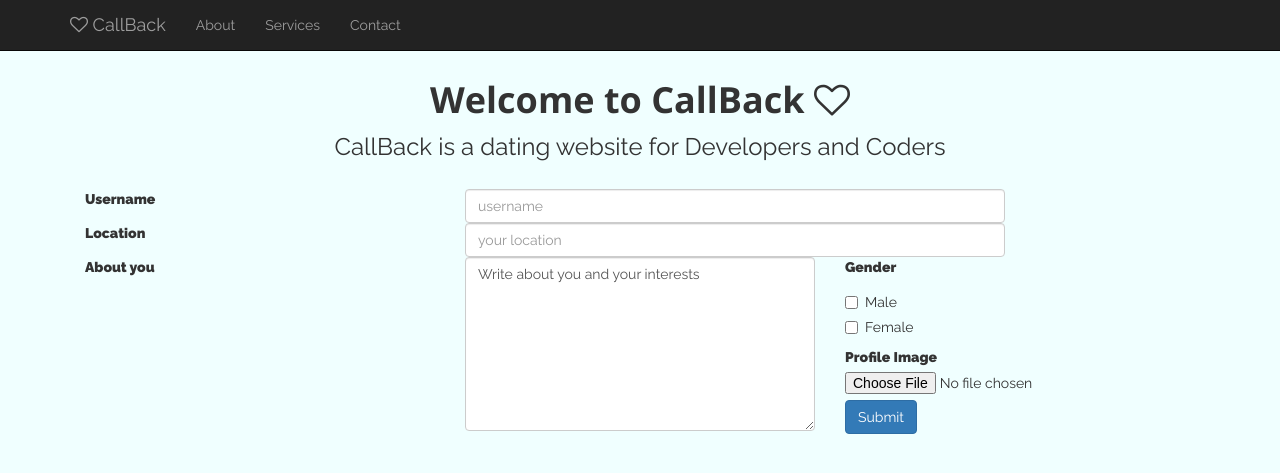
After one commit to Tommy-B-Git/tb-project, a Flask app: page /users/new in a window 1280 px wide. The commit adds this page. Shown: the top 473 px of the page. Run offline with Flask 2, Linux system fonts and the light colour scheme; some libraries are stand-ins or nearby versions.

Commit message:
Added new temps for create profile page and message flash

```diff
--- a/templates/createSee.html
+++ b/templates/createSee.html
@@ -1,5 +1,7 @@
 <div class="row">
-  <h1>{{ msg }}</h1>
+  <div class="container">
+  <div class="alert alert-success" role="alert">{{ msg }}</div>
+  </div>
   <div class="col-md-6">
     <div class="well">
       <h2 class="text-center">Your Profile</h2>
--- /dev/null
+++ b/templates/newProfForm.html
@@ -0,0 +1,69 @@
+
+
+
+
+
+<!-- Form Name -->
+<form>
+<!-- Text input-->
+<div class="form-group">
+  <label class="col-md-4 control-label" for="textinput">Username</label>
+  <div class="col-md-6">
+  <input id="textinput" name="textinput" type="text" placeholder="username" class="form-control input-md" required="">
+
+  </div>
+</div>
+
+<!-- Text input-->
+<div class="form-group">
+  <label class="col-md-4 control-label" for="location">Location</label>
+  <div class="col-md-6">
+  <input id="location" name="location" type="text" placeholder="your location" class="form-control input-md" required="">
+
+  </div>
+</div>
+
+<!-- Textarea -->
+<div class="form-group">
+  <label class="col-md-4 control-label" for="bio">About you</label>
+  <div class="col-md-4">
+    <textarea rows="8" class="form-control" id="bio" name="bio">Write about you and your interests</textarea>
+  </div>
+</div>
+
+<!-- Multiple Checkboxes -->
+<div class="form-group">
+  <label class="col-md-4 control-label" for="checkboxes">Gender</label>
+  <div class="col-md-4">
+  <div class="checkbox">
+    <label for="checkboxes-0">
+      <input type="checkbox" name="checkboxes" id="checkboxes-0" value="1">
+      Male
+    </label>
+  </div>
+  <div class="checkbox">
+    <label for="checkboxes-1">
+      <input type="checkbox" name="checkboxes" id="checkboxes-1" value="2">
+      Female
+    </label>
+  </div>
+  </div>
+</div>
+
+<!-- File Button -->
+<div class="form-group">
+  <label class="col-md-4 control-label" for="prof_img">Profile Image</label>
+  <div class="col-md-4">
+    <input id="prof_img" name="prof_img" class="input-file" type="file">
+  </div>
+</div>
+
+<!-- Button -->
+<div class="form-group">
+  <label class="col-md-4 control-label" for="submit_profile"></label>
+  <div class="col-md-4">
+    <button id="submit_profile" name="submit_profile" class="btn btn-primary">Submit</button>
+  </div>
+</div>
+
+</form>
--- /dev/null
+++ b/templates/newProfile.html
@@ -0,0 +1,25 @@
+<!doctype html>
+<html>
+  <head>
+    <title>CallBack | Create Profile</title>
+    {% include 'head.html' %}
+  </head>
+
+  <body>
+    {% include 'navigation.html' %}
+    <!-- start of form container-->
+    <div class="container">
+      <div class="row">
+        <div class="col-md-8 col-md-offset-2">
+          <h1 class="appHeaders text-center">Welcome to CallBack <i class="fa fa-heart-o" aria-hidden="true"></i></h1>
+          <p class="text-center bigText">CallBack is a dating website for
+          Developers and Coders</p>
+        </div>
+      </div> <!-- end row -->
+    </div> <!-- end container -->
+    <div class="container">{% include 'newProfForm.html' %}</div>
+  </body>
+  <script src="https://ajax.googleapis.com/ajax/libs/jquery/3.1.0/jquery.min.js"></script>
+  <script src="{{ url_for('static', filename='js/bootstrap.min.js') }}"></script>
+  <script src="{{ url_for('static', filename='js/custom.js') }}"></script>
+</html>
```
